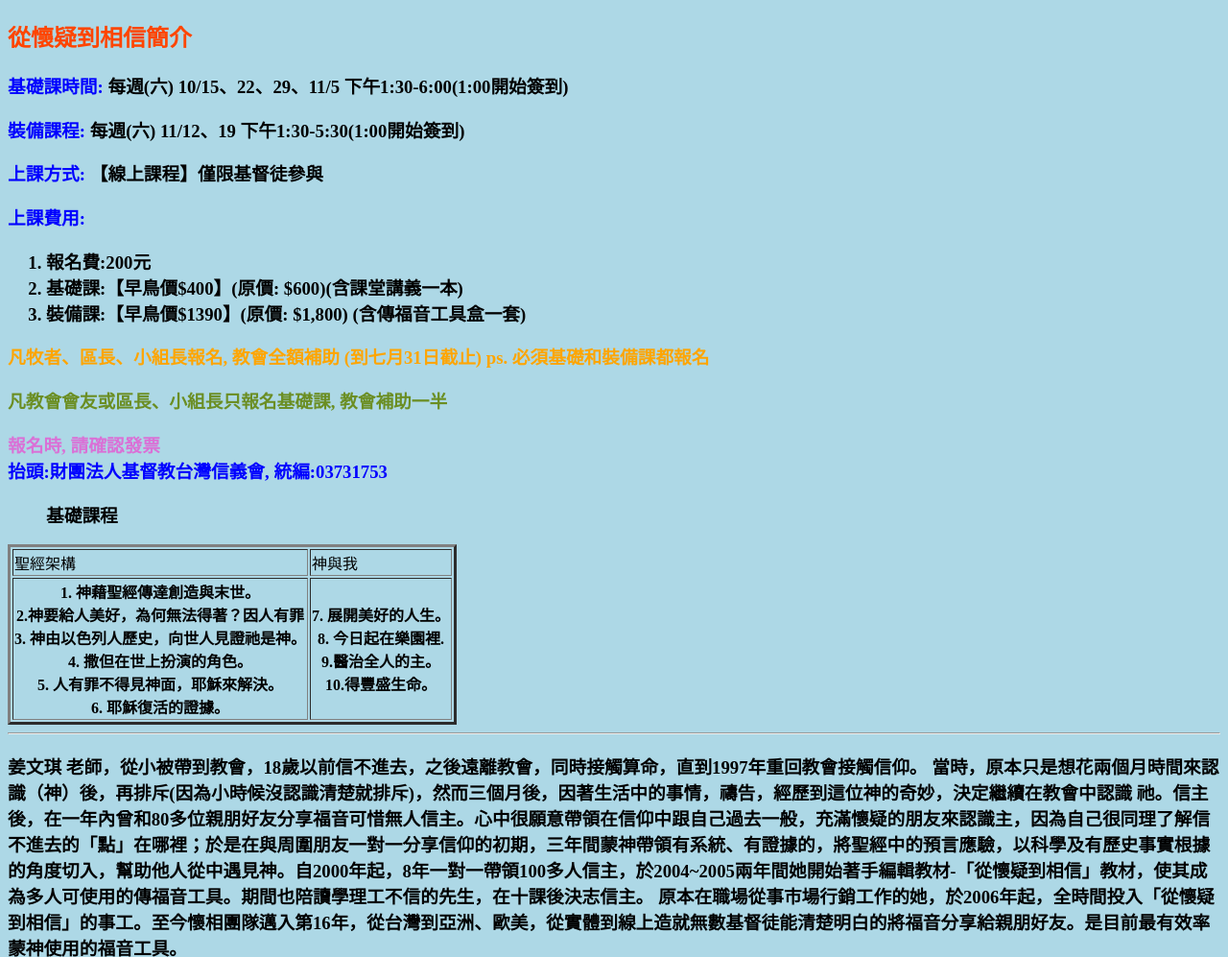
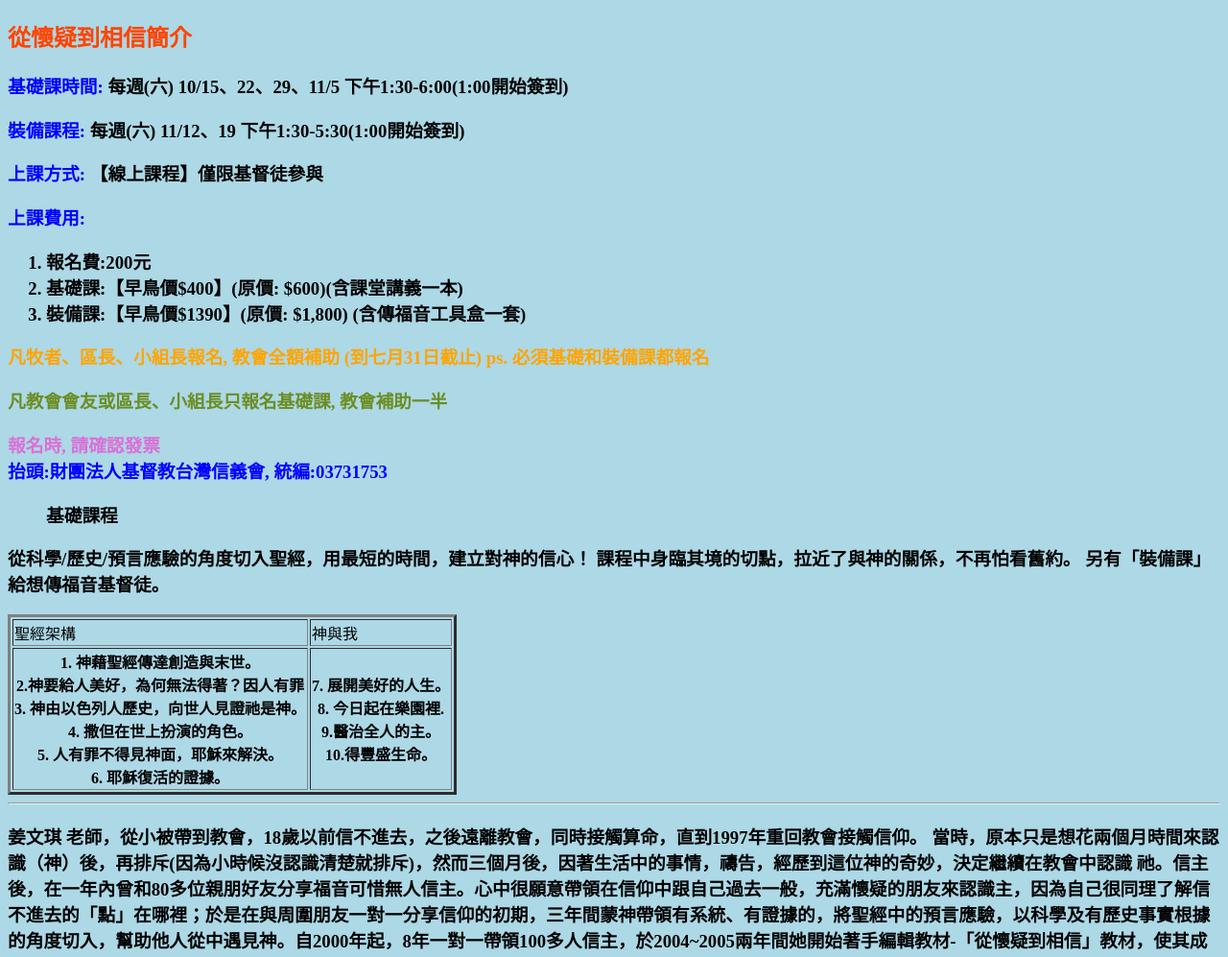
Before and after one commit to C3133100/Lesson, a plain HTML site: page FDB/sign_up.html in a window 1280 px wide. Shown: the top 997 px of the page at 96% size. Drawn offline with Linux system fonts and the light colour scheme.

Commit message:
20220724

```diff
--- a/FDB/sign_up.html
+++ b/FDB/sign_up.html
@@ -20,6 +20,9 @@
             <H3 style=color:olivedrab>凡教會會友或區長、小組長只報名基礎課, 教會補助一半</h3>
                 <H3 style=color:orchid>報名時, 請確認發票<br><front style=color:blue>抬頭:財團法人基督教台灣信義會, 統編:03731753</front></h3>
 <H3><UL>基礎課程</UL></H3>
+<H3 >從科學/歷史/預言應驗的角度切入聖經，用最短的時間，建立對神的信心！
+    課程中身臨其境的切點，拉近了與神的關係，不再怕看舊約。
+    另有「裝備課」給想傳福音基督徒。</H3>
 <table border="3">
     <tr>
         <td>聖經架構</td>
```
